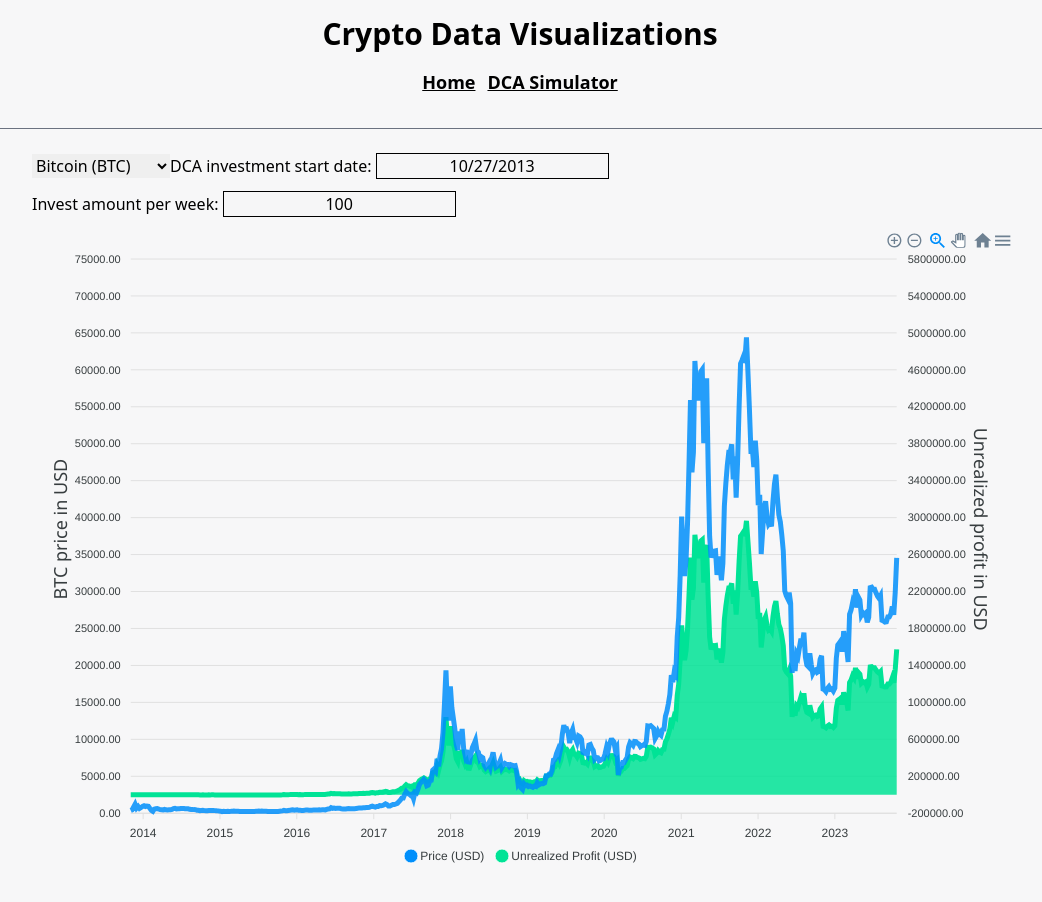
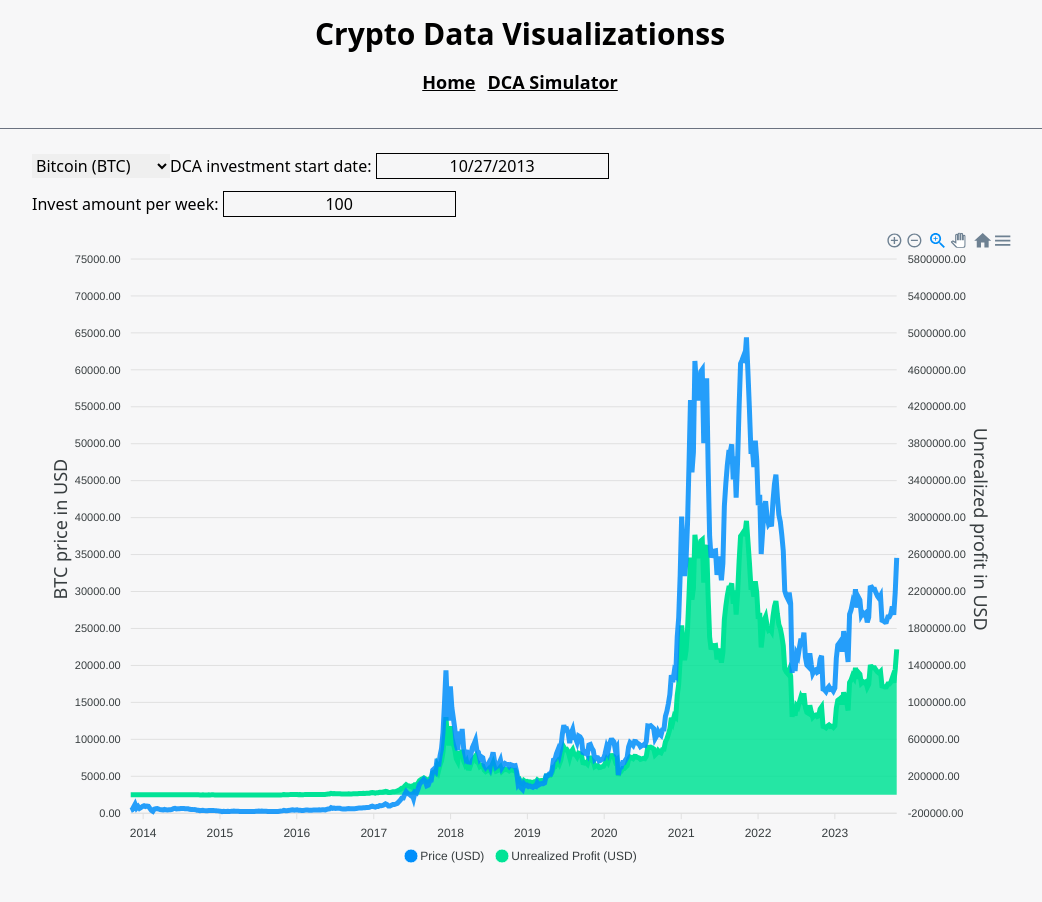
Before and after one commit to antonydesigns/cryptodataviz, a Next.js app: page /dollar-cost-averaging in a window 1280 px wide. Shown: the top 902 px of the page, without its empty margins (120-1162 px from the left). Built offline with nearby package versions, Linux system fonts and the light colour scheme.

Commit message:
small change for testing

```diff
--- a/app/layout.jsx
+++ b/app/layout.jsx
@@ -12,7 +12,7 @@ export default function RootLayout({ children }) {
       <body className="bg-[#f7f7f8ec]">
         <div className="header flex flex-col justify-center items-center py-4 border-b border-gray-500">
           <Link href={"/"} className="logo font-bold text-3xl">
-            Crypto Data Visualizations
+            Crypto Data Visualizationss
           </Link>
           <nav className="flex gap-3 py-4 text-lg">
             <Link
```
